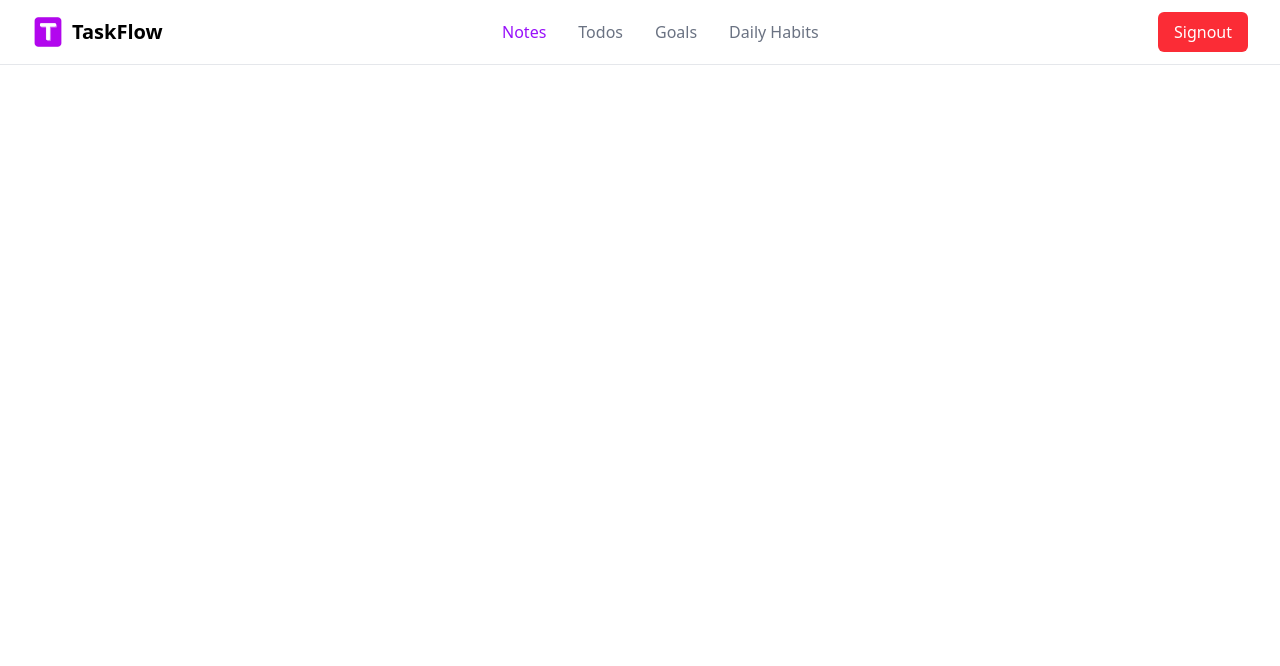
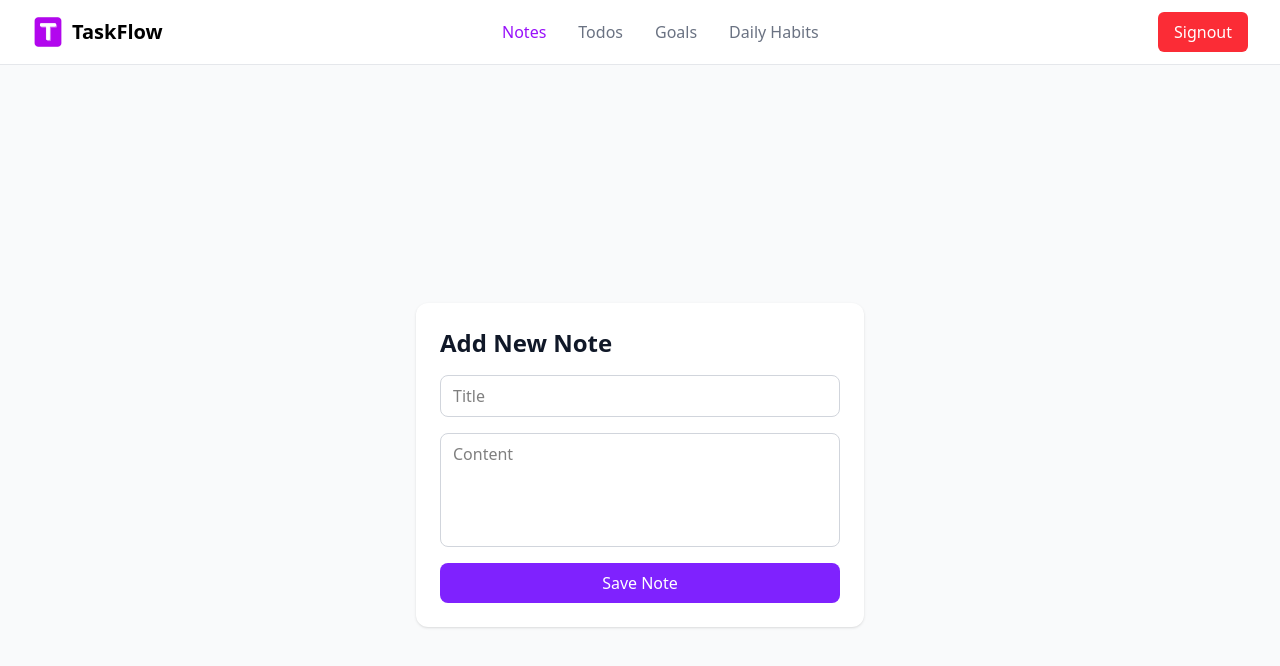
Before and after one commit to user2982024/Tracker_App, a React (Vite) app in the folder Frontend/: page /notes/add in a window 1280 px wide. Shown: the top 666 px of the page. Built offline with nearby package versions, Linux system fonts and the light colour scheme; sample sign-in values are in the browser's storage.

Commit message:
Add notes feature implemented!

```diff
--- a/Frontend/src/App.jsx
+++ b/Frontend/src/App.jsx
@@ -5,6 +5,7 @@ import Signup from "./components/SignUp";
 import Signin from "./components/SignIn";
 import Notes from "./components/Notes";
 import Todos from "./components/Todos";
+import AddNote from "./components/AddNote";
 import ProtectedRoute from "./components/ProtectedRoutes";
 
 const App = () => {
@@ -19,6 +20,7 @@ const App = () => {
 
         <Route element={<ProtectedRoute />}>
           <Route path="/notes" element={<Notes />} />
+          <Route path="/notes/add" element={<AddNote />}/>
           <Route path="/todos" element={<Todos />} />
         </Route>
       </Routes>
--- /dev/null
+++ b/Frontend/src/components/AddNote.jsx
@@ -0,0 +1,92 @@
+import React, { useState } from "react";
+import { useNavigate } from "react-router-dom";
+import toast from "react-hot-toast";
+
+const AddNote = () => {
+
+  const [title, setTitle] = useState("");
+  const [content, setContent] = useState("");
+  const [loading, setLoading] = useState(false);
+
+  const navigate = useNavigate();
+
+  const handleSubmit = async (e) => {
+    e.preventDefault();
+
+    if (!title.trim() || !content.trim()) {
+      toast.error("Title and content are required");
+      return;
+    }
+
+    try {
+      setLoading(true);
+
+      const token = localStorage.getItem("token");
+
+      const res = await fetch(
+        "http://localhost:5000/api/notes/create",
+        {
+          method: "POST",
+          headers: {
+            "Content-Type": "application/json",
+            Authorization: `Bearer ${token}`,
+          },
+          body: JSON.stringify({ title, content }),
+        }
+      );
+
+      const data = await res.json();
+
+      if (!res.ok) {
+        throw new Error(data.message || "Failed to create note");
+      }
+
+      toast.success("Note created successfully");
+      navigate('/notes');
+    }
+    catch (error) {
+      toast.error(error.message);
+    }
+    finally {
+      setLoading(false);
+    }
+  };
+
+  return (
+    <section className="min-h-screen bg-gray-50 px-6 py-8 flex items-center justify-center">
+      <div className="w-full max-w-md bg-white rounded-xl shadow p-6">
+        <h1 className="text-2xl font-semibold text-gray-900 mb-4">
+          Add New Note
+        </h1>
+
+        <form onSubmit={handleSubmit} className="flex flex-col gap-4">
+          <input
+            type="text"
+            placeholder="Title"
+            value={title}
+            onChange={(e) => setTitle(e.target.value)}
+            className="border border-gray-300 rounded-lg px-3 py-2 focus:outline-none focus:ring-2 focus:ring-violet-500"
+          />
+
+          <textarea
+            placeholder="Content"
+            rows="4"
+            value={content}
+            onChange={(e) => setContent(e.target.value)}
+            className="border border-gray-300 rounded-lg px-3 py-2 focus:outline-none focus:ring-2 focus:ring-violet-500 resize-none"
+          />
+
+          <button
+            type="submit"
+            disabled={loading}
+            className="bg-violet-600 text-white py-2 rounded-lg hover:bg-violet-700 transition"
+          >
+            Save Note
+          </button>
+        </form>
+      </div>
+    </section>
+  );
+};
+
+export default AddNote;
--- a/Frontend/src/components/Navbar.jsx
+++ b/Frontend/src/components/Navbar.jsx
@@ -13,7 +13,7 @@ const Navbar = () => {
     () => !!localStorage.getItem("token")
   );
   const [isMenuOpen, setIsMenuOpen] = useState(false);
-  const [isModalOpen, setIsModalOpen] = useState(false); // <-- Modal state
+  const [isModalOpen, setIsModalOpen] = useState(false);
   const navigate = useNavigate();
 
   const handleLogout = () => {
--- a/Frontend/src/components/Notes.jsx
+++ b/Frontend/src/components/Notes.jsx
@@ -1,8 +1,9 @@
-import React from "react";
+import { useNavigate } from "react-router-dom";
 import { Plus, StickyNote } from "lucide-react";
 
 const Notes = () => {
   const notes = []; // empty state for now
+  const navigate = useNavigate();
 
   return (
     <section className="min-h-screen bg-gray-50 px-6 py-8">
@@ -13,7 +14,9 @@ const Notes = () => {
           <p className="text-sm text-gray-500">{notes.length} notes in total</p>
         </div>
 
-        <button className="inline-flex items-center gap-2 rounded-xl bg-violet-600 px-5 py-2.5 text-sm font-medium text-white shadow hover:bg-violet-700 transition">
+        <button
+        onClick={() => navigate('/notes/add')}
+        className="inline-flex items-center gap-2 rounded-xl bg-violet-600 px-5 py-2.5 text-sm font-medium text-white shadow hover:bg-violet-700 transition">
           <Plus size={18} />
           Add Note
         </button>
@@ -28,11 +31,13 @@ const Notes = () => {
 
           <h2 className="text-lg font-semibold text-gray-800">No notes to show</h2>
           <p className="mt-1 max-w-sm text-sm text-gray-500">
-            You haven’t created any notes yet. Start capturing your ideas,
+            You haven't created any notes yet. Start capturing your ideas,
             tasks, or thoughts by adding your first note.
           </p>
 
-          <button className="mt-6 inline-flex items-center gap-2 rounded-xl bg-violet-600 px-6 py-3 text-sm font-medium text-white shadow hover:bg-violet-700 transition">
+          <button
+          onClick={() => navigate('/notes/add')}
+          className="mt-6 inline-flex items-center gap-2 rounded-xl bg-violet-600 px-6 py-3 text-sm font-medium text-white shadow hover:bg-violet-700 transition">
             <Plus size={18} />
             Create your first note
           </button>
```
